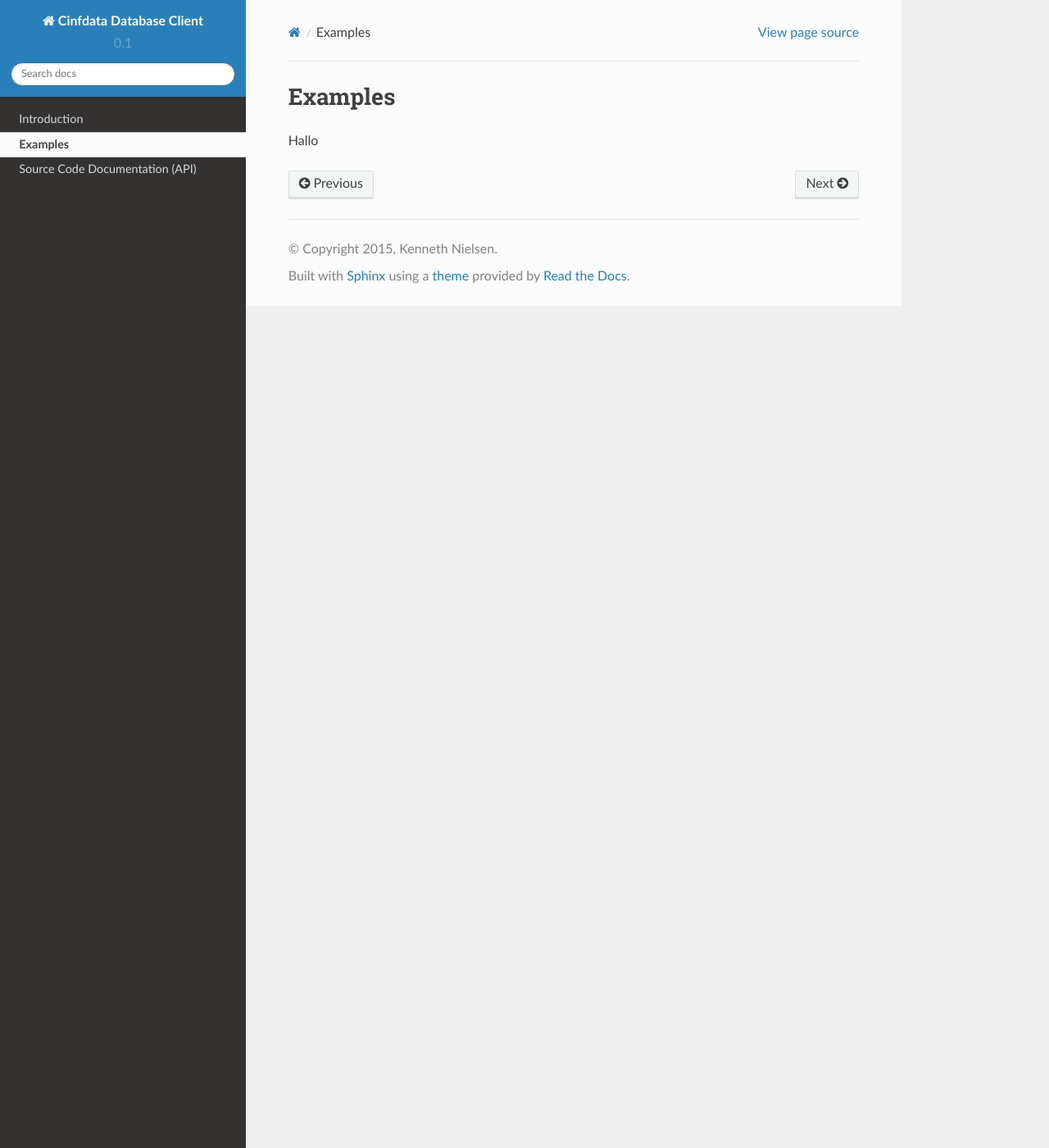
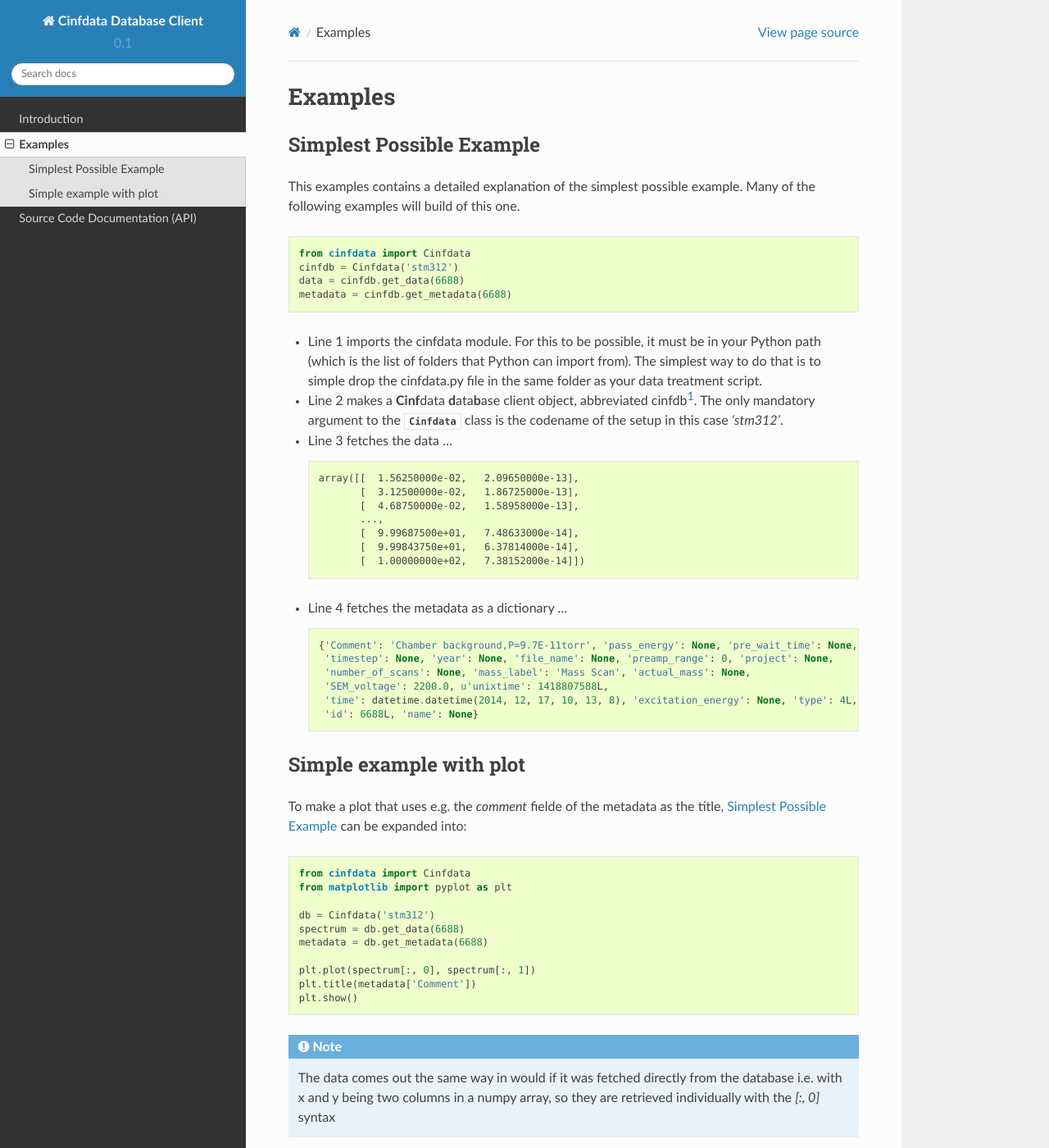
Before and after one commit to CINF/cinf_database, a Sphinx documentation site: the page built from doc/source/examples.rst, in a window 1280 px wide and 1400 px high. Shown: the whole window at 82% size. Built offline with Sphinx 7.4.7 and the Read the Docs theme 2.0.0, drawn with Linux system fonts in a browser that asks for light colours; some of the changed text lies outside the part shown.

Commit message:
First two examples

```diff
--- a/doc/source/examples.rst
+++ b/doc/source/examples.rst
@@ -3,4 +3,84 @@
 Examples
 ========
 
-Hallo
+.. _simplest-example:
+
+Simplest Possible Example
+-------------------------
+
+This examples contains a detailed explanation of the simplest possible
+example. Many of the following examples will build of this one.
+
+.. code-block:: python
+
+    from cinfdata import Cinfdata
+    cinfdb = Cinfdata('stm312')
+    data = cinfdb.get_data(6688)
+    metadata = cinfdb.get_metadata(6688)
+
+* Line 1 imports the cinfdata module. For this to be possible, it must
+  be in your Python path (which is the list of folders that Python can
+  import from). The simplest way to do that is to simple drop the
+  cinfdata.py file in the same folder as your data treatment script.
+* Line 2 makes a **Cinf**\ data **d**\ ata\ **b**\ ase client object,
+  abbreviated cinfdb\ [#shortnames]_. The only mandatory
+  argument to the :py:class:`~cinfdata.Cinfdata` class is the codename
+  of the setup in this case `'stm312'`.
+* Line 3 fetches the data ...
+
+  .. code-block:: text
+
+      array([[  1.56250000e-02,   2.09650000e-13],
+             [  3.12500000e-02,   1.86725000e-13],
+             [  4.68750000e-02,   1.58958000e-13],
+             ...,
+             [  9.99687500e+01,   7.48633000e-14],
+             [  9.99843750e+01,   6.37814000e-14],
+             [  1.00000000e+02,   7.38152000e-14]])
+
+* Line 4 fetches the metadata as a dictionary ...
+
+  .. code-block:: python
+
+      {'Comment': 'Chamber background,P=9.7E-11torr', 'pass_energy': None, 'pre_wait_time': None,
+       'timestep': None, 'year': None, 'file_name': None, 'preamp_range': 0, 'project': None,
+       'number_of_scans': None, 'mass_label': 'Mass Scan', 'actual_mass': None,
+       'SEM_voltage': 2200.0, u'unixtime': 1418807588L,
+       'time': datetime.datetime(2014, 12, 17, 10, 13, 8), 'excitation_energy': None, 'type': 4L,
+       'id': 6688L, 'name': None}
+
+Simple example with plot
+------------------------
+
+
+
+To make a plot that uses e.g. the `comment` fielde of the metadata as
+the title, :ref:`simplest-example` can be expanded into::
+
+  from cinfdata import Cinfdata
+  from matplotlib import pyplot as plt
+
+  db = Cinfdata('stm312')
+  spectrum = db.get_data(6688)
+  metadata = db.get_metadata(6688)
+
+  plt.plot(spectrum[:, 0], spectrum[:, 1])
+  plt.title(metadata['Comment'])
+  plt.show()
+
+.. note:: The data comes out the same way in would if it was fetched
+          directly from the database i.e. with x and y being two
+          columns in a numpy array, so they are retrieved individually
+          with the `[:, 0]` syntax
+
+.. rubric:: Footnotes
+
+.. [#shortnames] In general, Python users are encouraged to make
+                 descriptive variable names, which often means that
+                 they should be written fully out to make the code
+                 easier to read. However, it is "allowed" to make **a
+                 few** very short variables, if they are used
+                 extremely often (like it is often done with Numpy as
+                 np, Pyplot as plt etc.). Besides, cinfdb, is close to
+                 readable, 'db' is a common abbreaviation for database
+                 and all readers should know what Cinf is.
```
Also changed, not shown: 1 other file.
